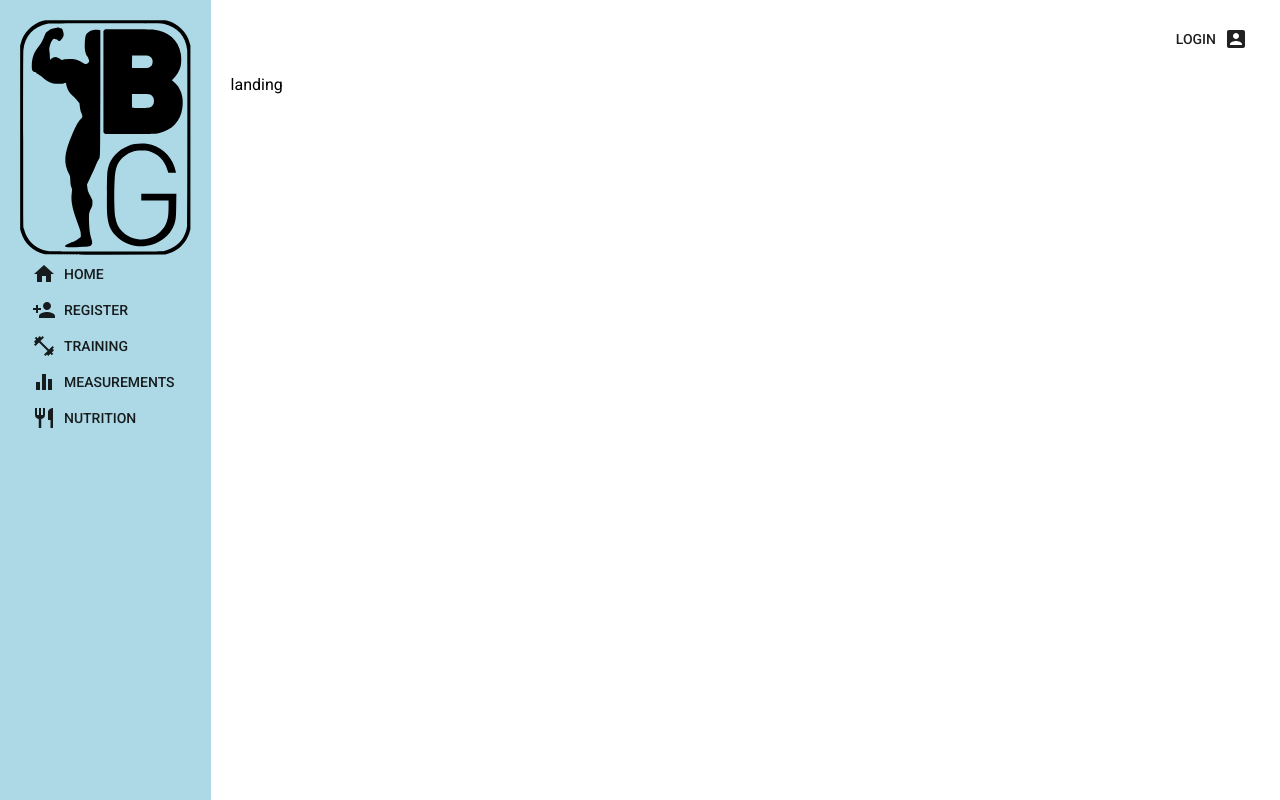
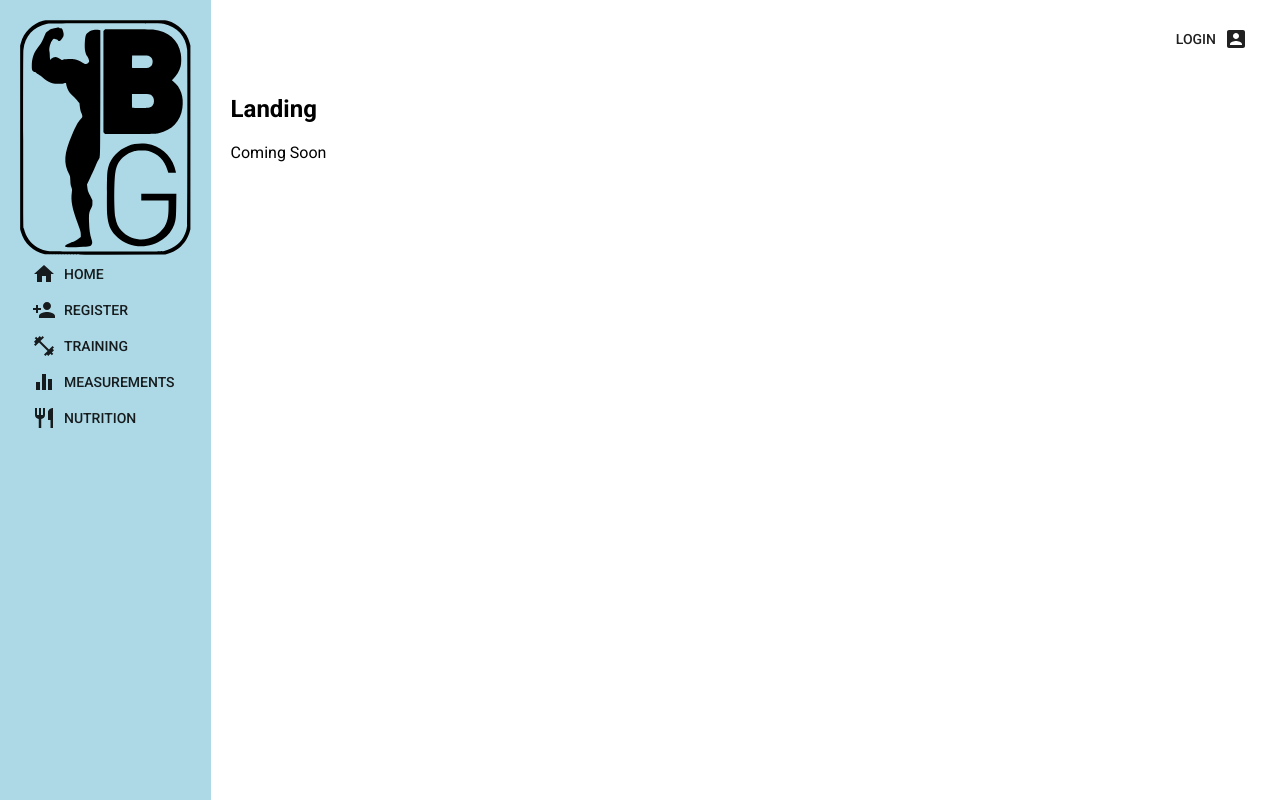
Before and after one commit to bradgarropy/buildgreatness, a React (Create React App) app: page / in a window 1280 px wide. Built offline with nearby package versions, Linux system fonts and the light colour scheme.

Commit message:
headers.

```diff
--- a/src/components/containers/Landing.jsx
+++ b/src/components/containers/Landing.jsx
@@ -4,7 +4,10 @@ import React from "react"
 const Landing = () => (
 
     <div className="landing">
-        landing
+
+        <h2>Landing</h2>
+        <p>Coming Soon</p>
+
     </div>
 
 )
--- a/src/components/nutrition/Nutrition.jsx
+++ b/src/components/nutrition/Nutrition.jsx
@@ -20,7 +20,7 @@ class Nutrition extends React.Component {
 
             <div className="nutrition">
 
-                <h1>Nutrition</h1>
+                <h2>Nutrition</h2>
 
                 <Link to="/nutrition/food">Food</Link>
                 <Link to="/nutrition/meals">Meals</Link>
--- a/src/components/training/Training.jsx
+++ b/src/components/training/Training.jsx
@@ -18,7 +18,10 @@ class Training extends React.Component {
         return (
 
             <div className="training">
-                training
+
+                <h2>Training</h2>
+                <p>Coming Soon</p>
+
             </div>
 
         )
```
